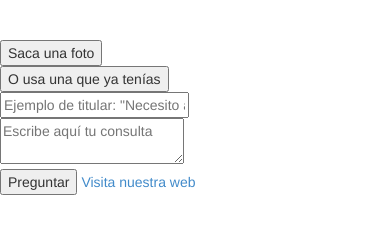
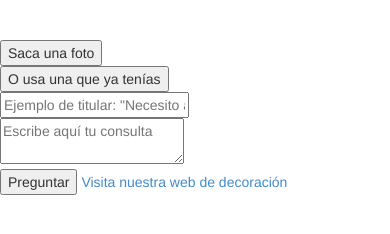
Before and after one commit to incumad/alpha, a plain HTML site: page www/index.html in a window 390 px wide. Drawn offline with Linux system fonts and the light colour scheme; some packages are replaced by stand-ins of ours.

Commit message:
cambio de texto prueba commit

```diff
--- a/www/index.html
+++ b/www/index.html
@@ -144,7 +144,7 @@
     <textarea placeholder="Escribe aquí tu consulta" id="pregunta"></textarea><br>
     <input type="button" id="btnSubmit" value="Preguntar" onclick="uploadPhoto();">
 
-    <a href="#" onclick="window.open('http://www.espaciodeco.com', '_system');">Visita nuestra web</a>
+    <a href="#" onclick="window.open('http://www.espaciodeco.com', '_system');">Visita nuestra web de decoración</a>
 
 
     <script src="js/jquery-1.11.1.min.js"></script>
```
